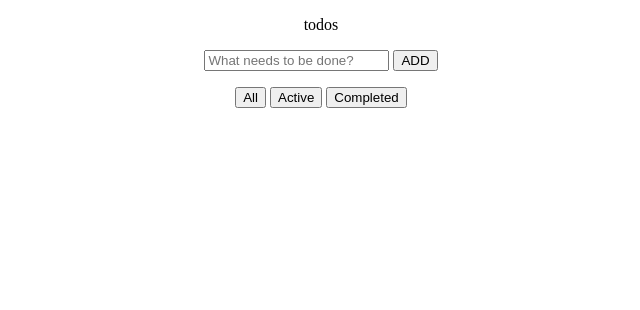
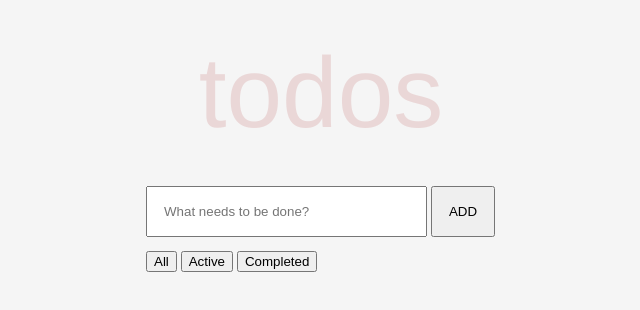
Before and after one commit to ghostmania/todo-js, a plain HTML site: page index.html in a window 1280 px wide. Shown: the whole page, without its empty margins (319-959 px from the left). Drawn offline with Linux system fonts and the light colour scheme.

Commit message:
css updated

```diff
--- a/index.html
+++ b/index.html
@@ -7,10 +7,11 @@
     <script type="text/javascript" src="src/script.js"> </script>
 </head>
 <body>
+    <div id="container">
         <section>
-        <p>todos</p>
+            <h1>todos</h1>
             <input type="text" onkeypress="add_element_on_enter(event)" placeholder="What needs to be done?" id="inputField" >
-        <button onclick="add_element()">ADD</button>
+            <button onclick="add_element()" id="add_btn">ADD</button>
             <ul id="list"></ul>
         </section>
         <section>
@@ -18,6 +19,8 @@
             <button onclick="show('active')">Active</button>
             <button onclick="show('completed')">Completed</button>
         </section>
+    </div>
+
 
 
 </body>
--- a/src/style.css
+++ b/src/style.css
@@ -1,5 +1,8 @@
 body{
-    text-align: center;
+    /*text-align: center;*/
+    background: #f5f5f5;
+    /*margin: 0 auto;*/
+    display: block;
 }
 #list li{
     list-style-type: none;
@@ -10,3 +13,33 @@ body{
 .active {
     text-decoration: none;
 }
+#inputField, #add_btn{
+    padding: 16px 16px 16px 16px;
+    /*border: none;*/
+}
+#inputField {
+    width: 70%;
+}
+h1{
+    /*position: absolute;*/
+    top: -55px;
+    width: 100%;
+    font-size: 100px;
+    font-weight: 100;
+    color: rgba(175, 47, 47, 0.15);
+    text-align: center;
+}
+section{
+    margin: 0 auto;
+    padding: 0;
+    font: 14px 'Helvetica Neue', Helvetica, Arial, sans-serif;
+    line-height: 1.4em;
+    background: #f5f5f5;
+    color: #4d4d4d;
+    min-width: 230px;
+    max-width: 550px;
+}
+#container{
+    margin: 0 auto;
+    width: 350px;
+}
```
Lines whose indentation alone changed are shown as unchanged.
